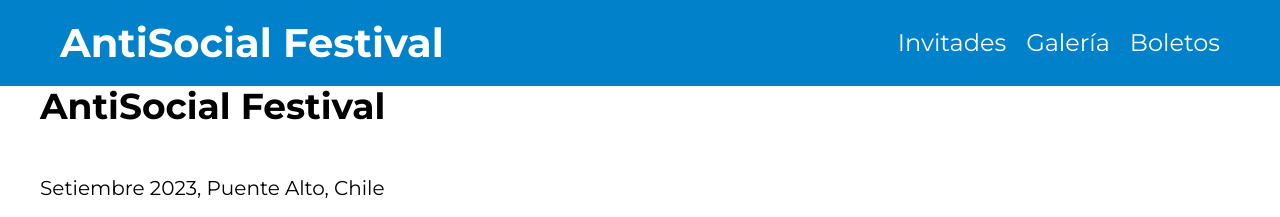
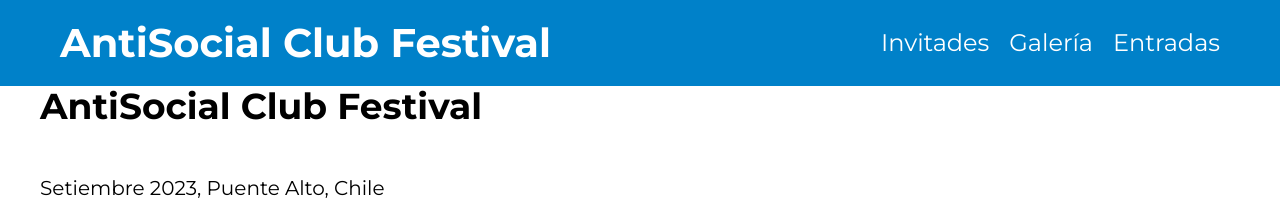
Before and after one commit to ssalgadoi/antiSocialFestival, a website: page index.html in a window 1280 px wide. Drawn offline with Linux system fonts and the light colour scheme; grey boxes are pictures that could not be loaded.

Commit message:
cambio de nombre pagina

```diff
--- a/index.html
+++ b/index.html
@@ -13,18 +13,18 @@
 <body>
     <header class="header">
         <div class="contenedor contenido-header">
-            <h1>AntiSocial Festival</h1>
+            <h1>AntiSocial Club Festival</h1>
             <nav class="navegacion-principal">
                 <a href="#">Invitades</a>
                 <a href="#">Galería</a>
-                <a href="#">Boletos</a>
+                <a href="#">Entradas</a>
             </nav>
         </div>
     </header>
     <div class="video">
         <div class="overlay">
             <div class="contenedor contenido-video">
-                <h2>AntiSocial Festival</h2>
+                <h2>AntiSocial Club Festival</h2>
                 <p>Setiembre 2023, Puente Alto, Chile</p>
             </div>
         </div>
```
